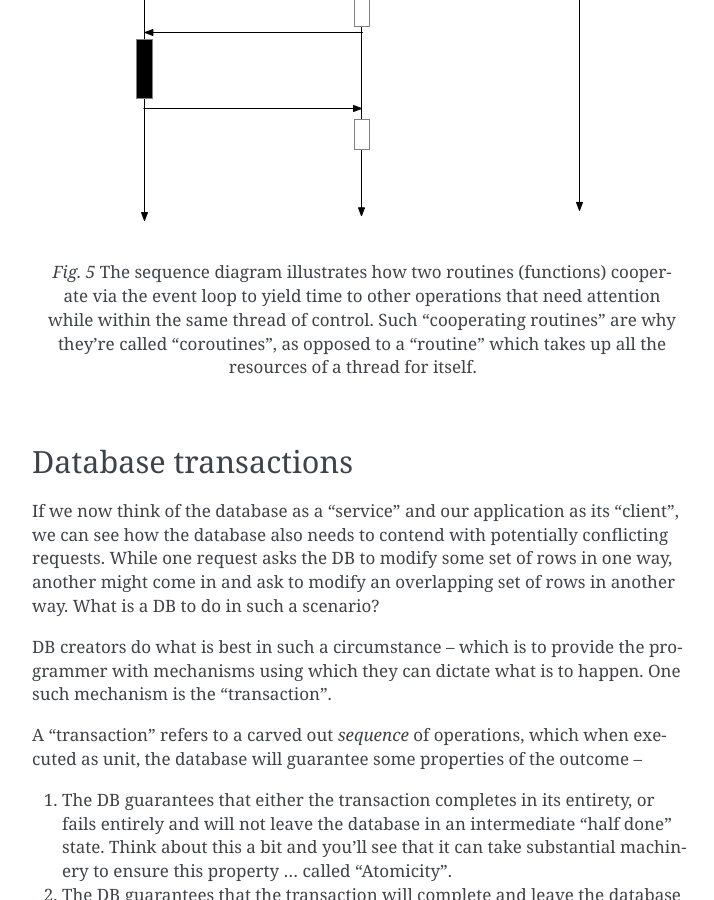
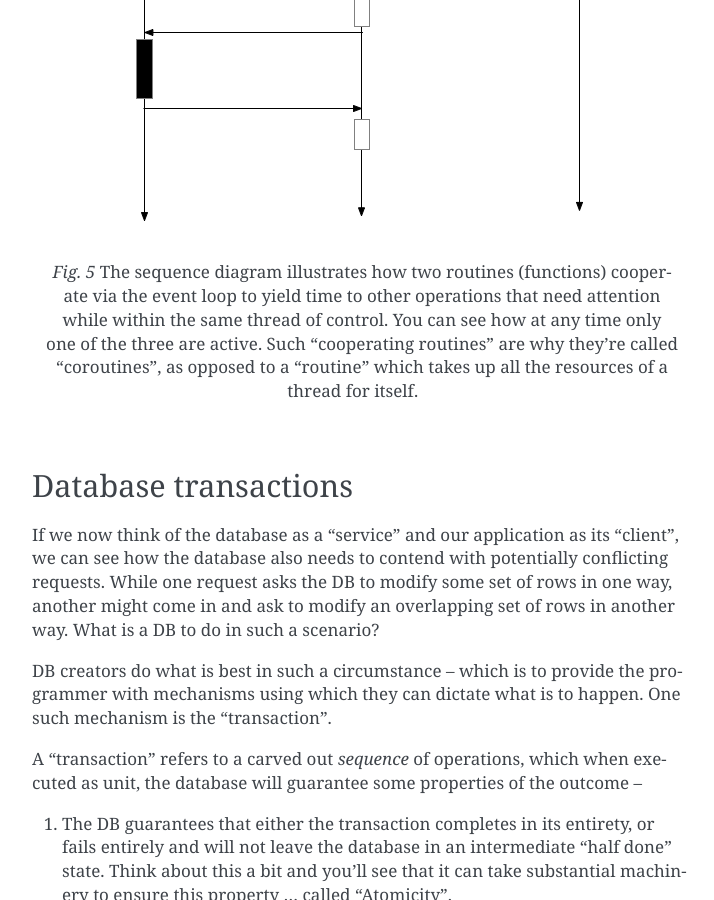
Before and after one commit to kreauniv/comp350, a Sphinx documentation site: the page built from source/par.rst, in a window 1280 px wide and 900 px high, scrolled down 5308 px. Shown: the whole window, without its empty margins (388-1102 px from the left). Built offline with Sphinx 7.4.7, drawn with Linux system fonts in a browser that asks for light colours.

Commit message:
Tweaked language

```diff
--- a/source/par.rst
+++ b/source/par.rst
@@ -184,11 +184,12 @@ the keyword ``await``.
    :align: center
    :alt: Illustrates co-routining between two "async" functions
 
-   The sequence diagram illustrates how two routines (functions) cooperate
-   via the event loop to yield time to other operations that need attention
-   while within the same thread of control. Such "cooperating routines"
-   are why they're called "coroutines", as opposed to a "routine" which
-   takes up all the resources of a thread for itself.
+   The sequence diagram illustrates how two routines (functions) cooperate via
+   the event loop to yield time to other operations that need attention while
+   within the same thread of control. You can see how at any time only one of
+   the three are active. Such "cooperating routines" are why they're called
+   "coroutines", as opposed to a "routine" which takes up all the resources of
+   a thread for itself.
 
 Database transactions
 ---------------------
```
